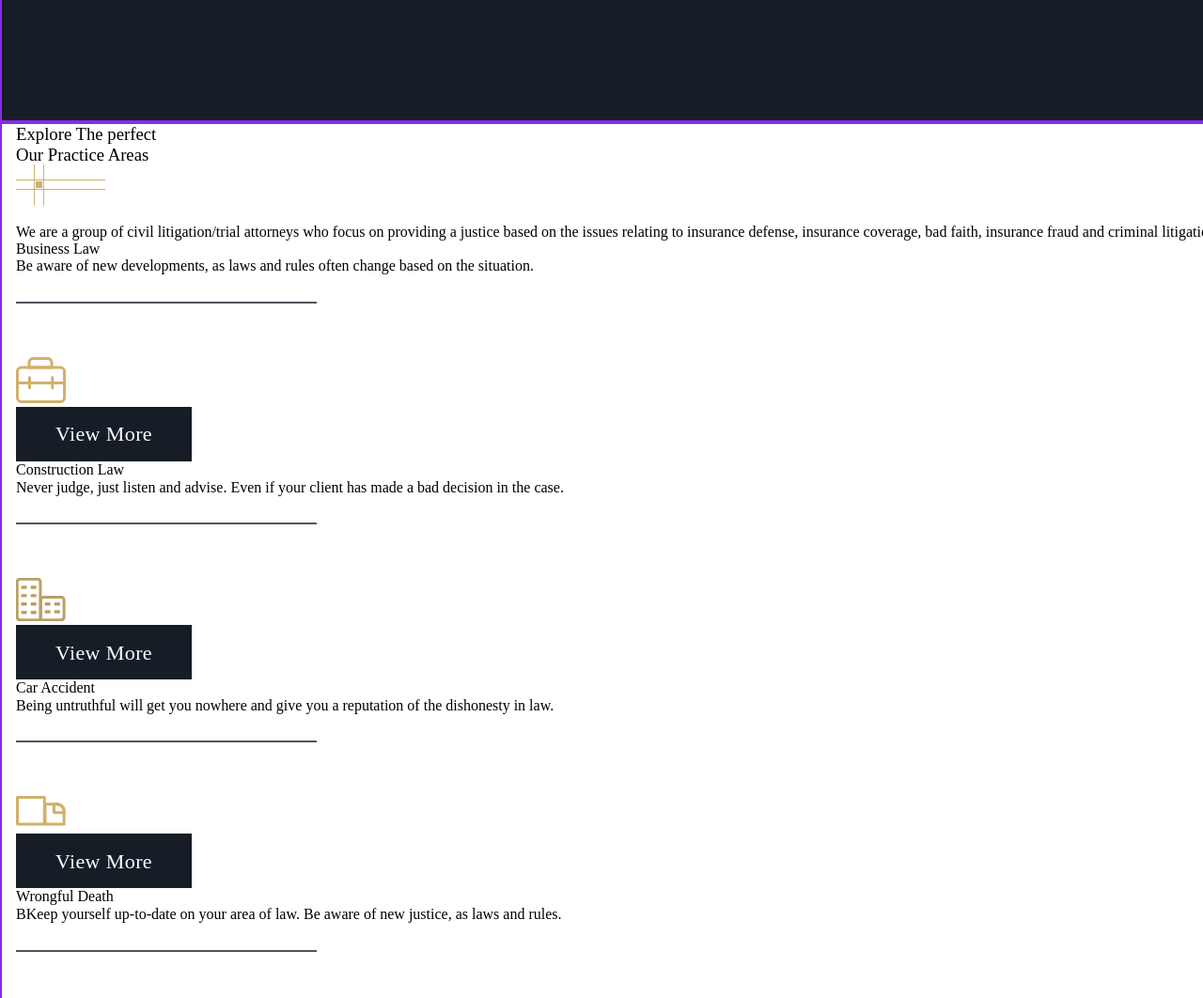
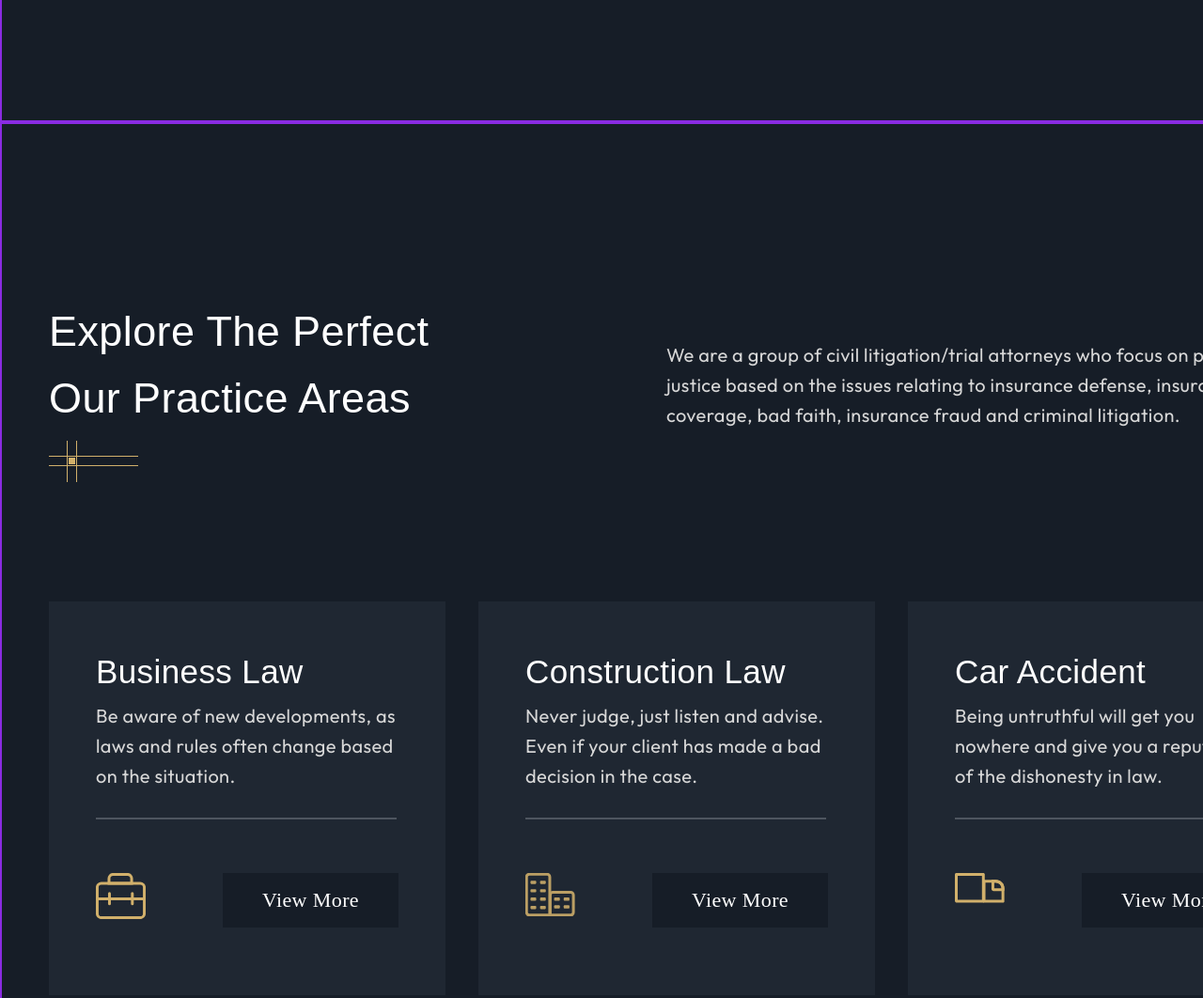
Before and after one commit to Tuljam/Attorneyster, a plain HTML site: page index.html in a window 1280 px wide. Shown: the part 1960-3022 px from the top of the page at 94% size. Drawn offline with nearby package versions, Linux system fonts and the light colour scheme.

Commit message:
added section practice-area +saas

```diff
--- a/assets/styles/main.scss
+++ b/assets/styles/main.scss
@@ -12,5 +12,5 @@
 @import './blocks/header';
 @import './blocks/banner';
 @import './blocks/welcome';
+@import './blocks/practice-area';
 @import './blocks/results';
-@import './blocks/results';
```
Also changed, not shown: assets/styles/main.css, 1 other file.
